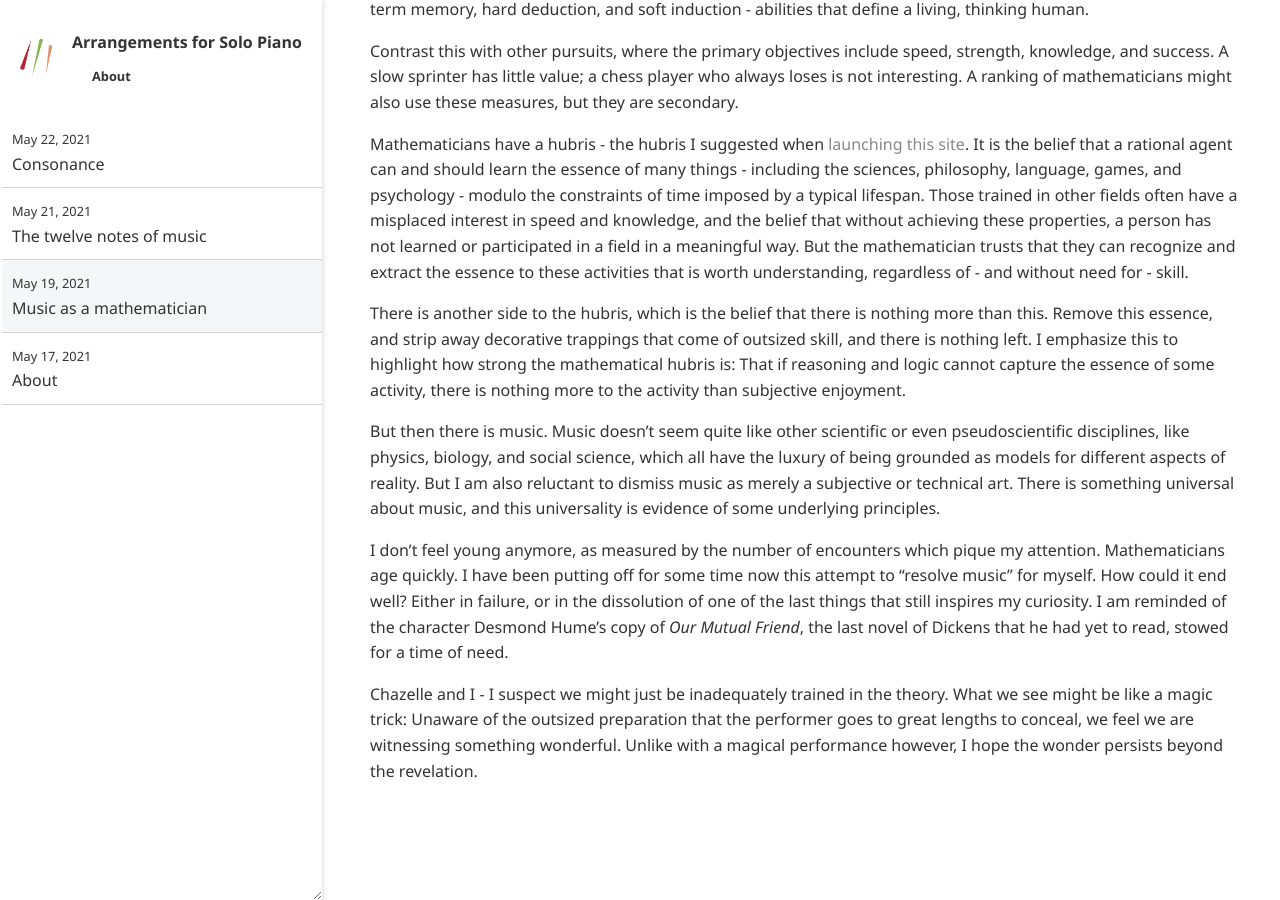
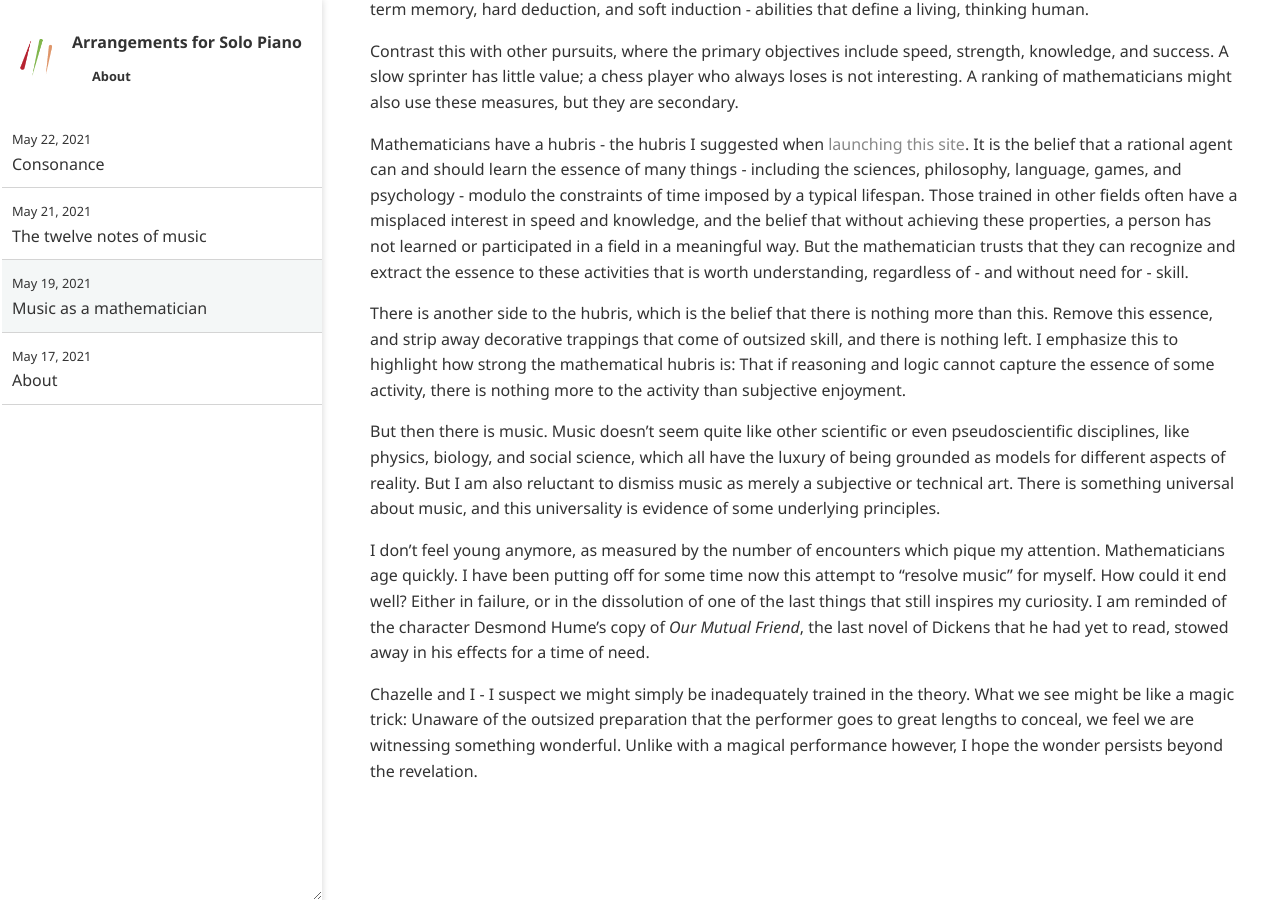
Before and after one commit to ansyblenetwork/arrpiano, a Jekyll site: the page built from _posts/2021-05-19-music-and-mathematics.md, in a window 1280 px wide and 900 px high, scrolled down 573 px. Built offline with Jekyll 4.4.1, drawn with Linux system fonts in a browser that asks for light colours.

Commit message:
Update 2021-05-19-music-and-mathematics.md

```diff
--- a/_posts/2021-05-19-music-and-mathematics.md
+++ b/_posts/2021-05-19-music-and-mathematics.md
@@ -19,6 +19,6 @@ There is another side to the hubris, which is the belief that there is nothing m
 
 But then there is music. Music doesn't seem quite like other scientific or even pseudoscientific disciplines, like physics, biology, and social science, which all have the luxury of being grounded as models for different aspects of reality. But I am also reluctant to dismiss music as merely a subjective or technical art. There is something universal about music, and this universality is evidence of some underlying principles.
 
-I don't feel young anymore, as measured by the number of encounters which pique my attention. Mathematicians age quickly. I have been putting off for some time now this attempt to "resolve music" for myself. How could it end well? Either in failure, or in the dissolution of one of the last things that still inspires my curiosity. I am reminded of the character Desmond Hume's copy of _Our Mutual Friend_, the last novel of Dickens that he had yet to read, stowed for a time of need.
+I don't feel young anymore, as measured by the number of encounters which pique my attention. Mathematicians age quickly. I have been putting off for some time now this attempt to "resolve music" for myself. How could it end well? Either in failure, or in the dissolution of one of the last things that still inspires my curiosity. I am reminded of the character Desmond Hume's copy of _Our Mutual Friend_, the last novel of Dickens that he had yet to read, stowed away in his effects for a time of need.
 
-Chazelle and I - I suspect we might just be inadequately trained in the theory. What we see might be like a magic trick: Unaware of the outsized preparation that the performer goes to great lengths to conceal, we feel we are witnessing something wonderful. Unlike with a magical performance however, I hope the wonder persists beyond the revelation.
+Chazelle and I - I suspect we might simply be inadequately trained in the theory. What we see might be like a magic trick: Unaware of the outsized preparation that the performer goes to great lengths to conceal, we feel we are witnessing something wonderful. Unlike with a magical performance however, I hope the wonder persists beyond the revelation.
```
